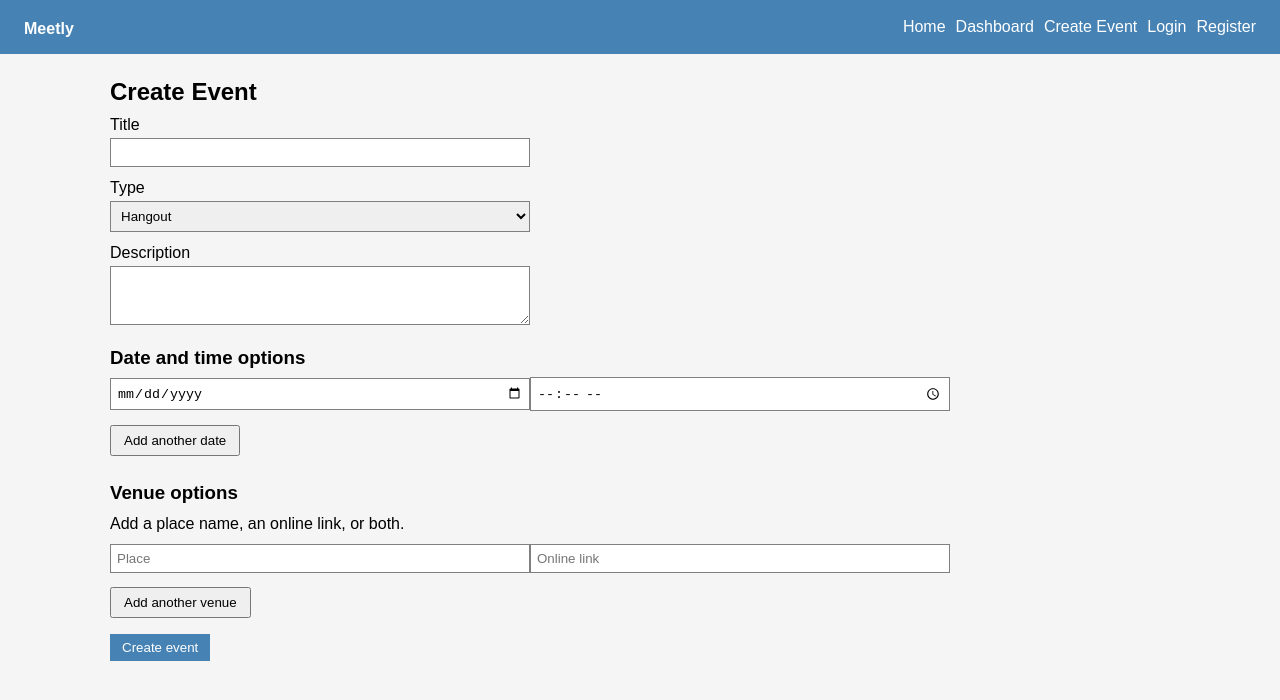
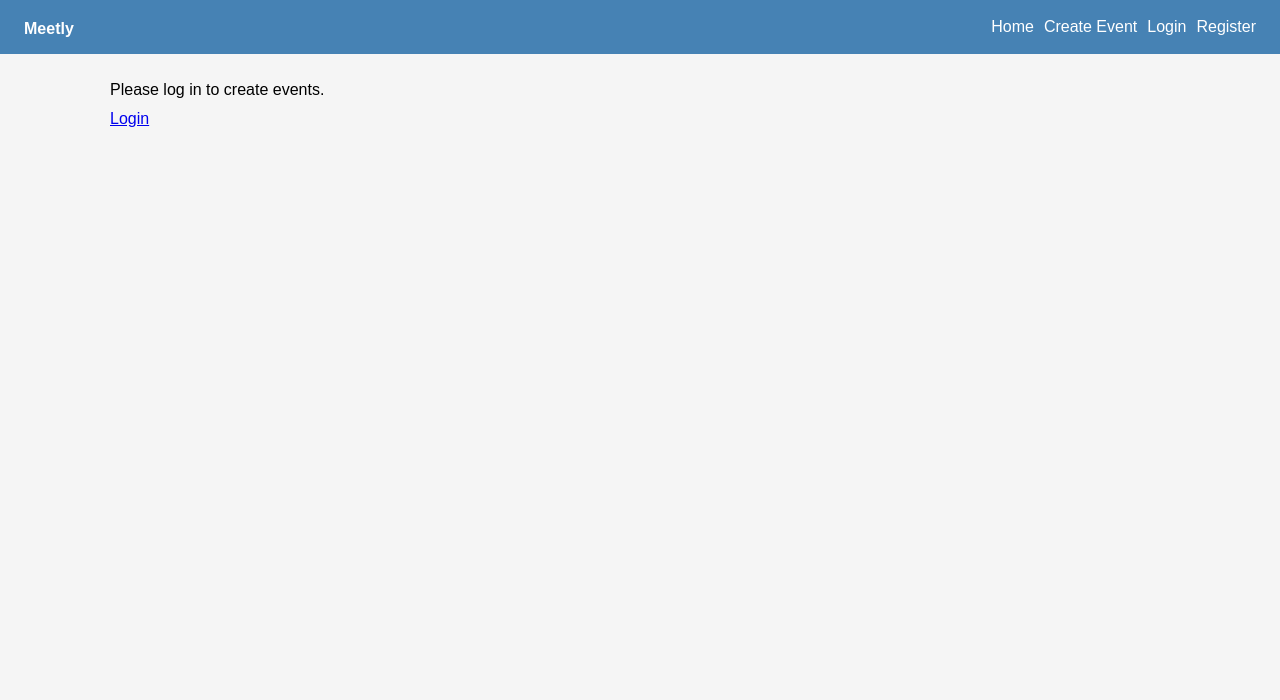
Before and after one commit to Ibrahim-Alam-3075/Meetly, a React (Vite) app in the folder frontend/: page /create in a window 1280 px wide. Shown: the top 700 px of the page. Built offline with nearby package versions, Linux system fonts and the light colour scheme.

Commit message:
dashboard/create event only load if logged in

```diff
--- a/frontend/src/components/Navbar.jsx
+++ b/frontend/src/components/Navbar.jsx
@@ -14,7 +14,7 @@ function Navbar() {
       </h1>
       <nav>
         <Link to="/">Home</Link>
-        <Link to="/dashboard">Dashboard</Link>
+        {currentUser && <Link to="/dashboard">Dashboard</Link>}
         <Link to="/create">Create Event</Link>
         {!currentUser && <Link to="/login">Login</Link>}
         {!currentUser && <Link to="/register">Register</Link>}
--- a/frontend/src/pages/CreateEvent.jsx
+++ b/frontend/src/pages/CreateEvent.jsx
@@ -2,6 +2,7 @@ import { useState } from "react";
 import { useDispatch, useSelector } from "react-redux";
 import { useNavigate } from "react-router-dom";
 import { addEvent } from "../eventSlice";
+import {Link} from "react-router-dom";
 import "./CreateEvent.css";
 
 function CreateEvent() {
@@ -92,6 +93,10 @@ function CreateEvent() {
 
     navigate("/dashboard");
   }
+
+  if (!currentUser) {
+  return <div className="app-container"><p>Please log in to create events.</p><Link to="/login">Login</Link></div>;
+}
 
   return (
     <div className="app-container">
--- a/frontend/src/pages/Dashboard.jsx
+++ b/frontend/src/pages/Dashboard.jsx
@@ -1,10 +1,13 @@
 import { useSelector } from "react-redux";
 import EventCard from "../components/EventCard";
 import "./Dashboard.css";
+import { Link } from "react-router-dom";
+
 
 function Dashboard() {
   const events = useSelector((state) => state.event.events);
   const loading = useSelector((state) => state.event.loading);
+  const currentUser = useSelector((state) => state.auth.currentUser);
   const today = new Date().toISOString().slice(0, 10);
   const upcoming = events.filter((event) => event.date >= today);
   const past = events.filter((event) => event.date < today);
@@ -12,6 +15,9 @@ function Dashboard() {
   if (loading) {
     return <div className="app-container"><p>Loading events...</p></div>;
   }
+  if (!currentUser) {
+  return <div className="app-container"><p>Please log in to see your events.</p><Link to="/login">Login</Link></div>;
+}
 
   return (
     <div className="app-container">
```
